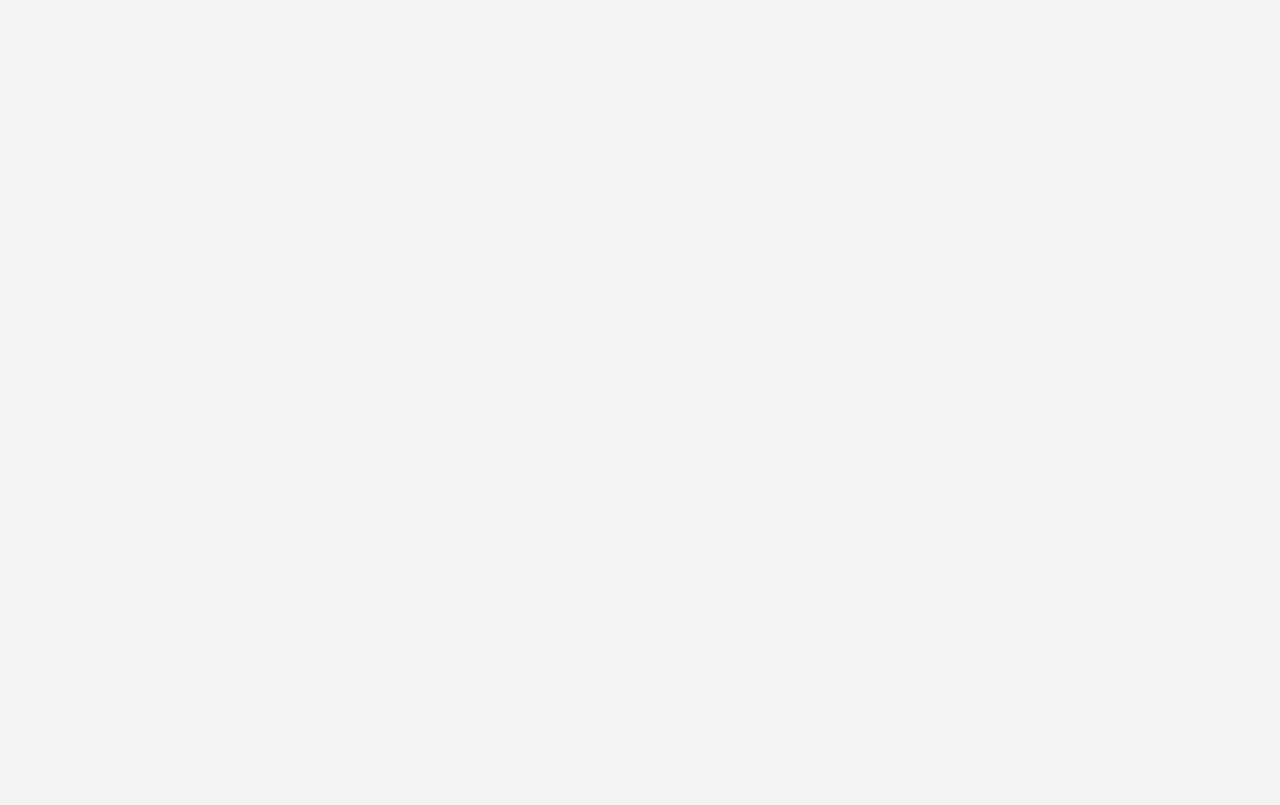
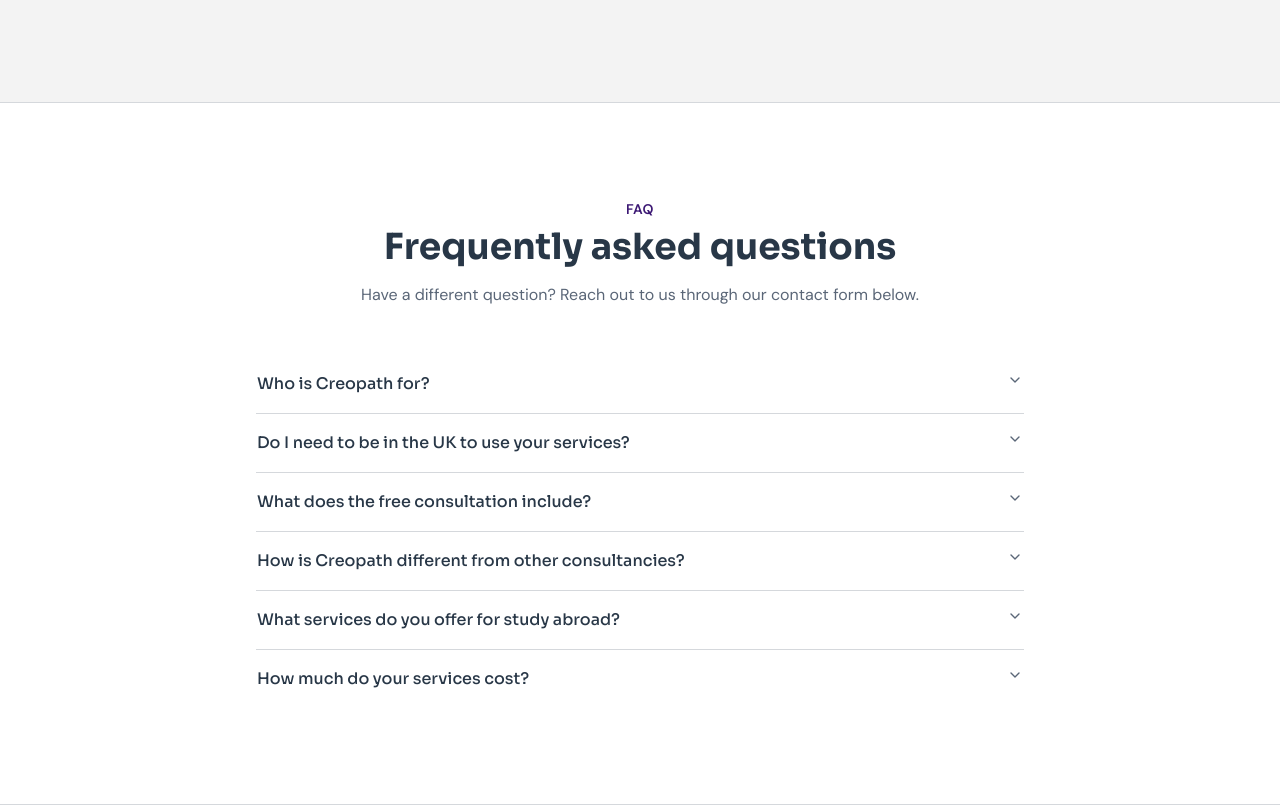
Before and after one commit to creopath/website, a Next.js app: page / in a window 1280 px wide. Shown: the part 2619-3424 px from the top of the page. Before the commit the page ends 2721 px from the top, so only its background shows below. Built offline with nearby package versions, Linux system fonts and the light colour scheme.

Commit message:
add FAQ section with shadcn accordion

```diff
--- a/app/page.tsx
+++ b/app/page.tsx
@@ -4,6 +4,7 @@
 import { Services } from "@/components/services"
 import { HowItWorks } from "@/components/how-it-works"
 import { About } from "@/components/about"
+import { FAQ } from "@/components/faq"
 
 export default function Page() {
   return (
@@ -15,6 +16,7 @@
         <Services />
         <HowItWorks />
         <About />
+        <FAQ />
       </main>
     </>
   )
--- /dev/null
+++ b/components/faq.tsx
@@ -0,0 +1,89 @@
+"use client"
+
+import { motion } from "motion/react"
+import {
+  Accordion,
+  AccordionContent,
+  AccordionItem,
+  AccordionTrigger,
+} from "@/components/ui/accordion"
+
+const faqs = [
+  {
+    question: "Who is Creopath for?",
+    answer:
+      "Creopath is for anyone looking to make informed career and education decisions — whether you're a student planning to study in the UK, a professional considering a career change, or someone seeking guidance on skill development and global opportunities.",
+  },
+  {
+    question: "Do I need to be in the UK to use your services?",
+    answer:
+      "Not at all. We work with clients from around the world, including India, Turkey, and many other countries. Our consultations are conducted online, so you can access our guidance from anywhere.",
+  },
+  {
+    question: "What does the free consultation include?",
+    answer:
+      "During your free consultation, we'll discuss your goals, background, and aspirations. We'll give you an honest assessment of your options and outline how we can help you move forward.",
+  },
+  {
+    question: "How is Creopath different from other consultancies?",
+    answer:
+      "We combine personalised, one-on-one advisory with AI-powered insights to give you data-driven recommendations. As a small team, you'll work directly with the people guiding your journey — no generic advice, no being passed between departments.",
+  },
+  {
+    question: "What services do you offer for study abroad?",
+    answer:
+      "We provide end-to-end support including university selection, application guidance, personal statement review, visa process support, and pre-departure preparation for students planning to study in the UK.",
+  },
+  {
+    question: "How much do your services cost?",
+    answer:
+      "We offer a free initial consultation. After that, our pricing depends on the scope of services you need. We'll provide a clear breakdown during your first call — no hidden fees or surprises.",
+  },
+]
+
+export function FAQ() {
+  return (
+    <section id="faq" className="border-y border-border bg-card px-6 py-24">
+      <div className="mx-auto max-w-3xl">
+        <motion.div
+          initial={{ opacity: 0, y: 20 }}
+          whileInView={{ opacity: 1, y: 0 }}
+          viewport={{ once: true }}
+          className="text-center"
+        >
+          <p className="text-sm font-semibold tracking-wide text-primary">
+            FAQ
+          </p>
+          <h2 className="mt-2 font-heading text-3xl font-bold text-foreground sm:text-4xl">
+            Frequently asked questions
+          </h2>
+          <p className="mx-auto mt-4 max-w-xl text-muted-foreground">
+            Have a different question? Reach out to us through our contact form
+            below.
+          </p>
+        </motion.div>
+
+        <motion.div
+          initial={{ opacity: 0, y: 20 }}
+          whileInView={{ opacity: 1, y: 0 }}
+          viewport={{ once: true }}
+          transition={{ delay: 0.1 }}
+          className="mt-12"
+        >
+          <Accordion type="single" collapsible>
+            {faqs.map((faq, index) => (
+              <AccordionItem key={index} value={`item-${index}`}>
+                <AccordionTrigger className="text-left font-heading text-base font-medium">
+                  {faq.question}
+                </AccordionTrigger>
+                <AccordionContent className="text-muted-foreground">
+                  {faq.answer}
+                </AccordionContent>
+              </AccordionItem>
+            ))}
+          </Accordion>
+        </motion.div>
+      </div>
+    </section>
+  )
+}
--- /dev/null
+++ b/components/ui/accordion.tsx
@@ -0,0 +1,81 @@
+"use client"
+
+import * as React from "react"
+import { Accordion as AccordionPrimitive } from "radix-ui"
+
+import { cn } from "@/lib/utils"
+import { ChevronDownIcon, ChevronUpIcon } from "lucide-react"
+
+function Accordion({
+  className,
+  ...props
+}: React.ComponentProps<typeof AccordionPrimitive.Root>) {
+  return (
+    <AccordionPrimitive.Root
+      data-slot="accordion"
+      className={cn("flex w-full flex-col", className)}
+      {...props}
+    />
+  )
+}
+
+function AccordionItem({
+  className,
+  ...props
+}: React.ComponentProps<typeof AccordionPrimitive.Item>) {
+  return (
+    <AccordionPrimitive.Item
+      data-slot="accordion-item"
+      className={cn("not-last:border-b", className)}
+      {...props}
+    />
+  )
+}
+
+function AccordionTrigger({
+  className,
+  children,
+  ...props
+}: React.ComponentProps<typeof AccordionPrimitive.Trigger>) {
+  return (
+    <AccordionPrimitive.Header className="flex">
+      <AccordionPrimitive.Trigger
+        data-slot="accordion-trigger"
+        className={cn(
+          "group/accordion-trigger relative flex flex-1 items-start justify-between rounded-md border border-transparent py-4 text-left text-sm font-medium transition-all outline-none hover:underline focus-visible:border-ring focus-visible:ring-3 focus-visible:ring-ring/50 focus-visible:after:border-ring disabled:pointer-events-none disabled:opacity-50 **:data-[slot=accordion-trigger-icon]:ml-auto **:data-[slot=accordion-trigger-icon]:size-4 **:data-[slot=accordion-trigger-icon]:text-muted-foreground",
+          className
+        )}
+        {...props}
+      >
+        {children}
+        <ChevronDownIcon data-slot="accordion-trigger-icon" className="pointer-events-none shrink-0 group-aria-expanded/accordion-trigger:hidden" />
+        <ChevronUpIcon data-slot="accordion-trigger-icon" className="pointer-events-none hidden shrink-0 group-aria-expanded/accordion-trigger:inline" />
+      </AccordionPrimitive.Trigger>
+    </AccordionPrimitive.Header>
+  )
+}
+
+function AccordionContent({
+  className,
+  children,
+  ...props
+}: React.ComponentProps<typeof AccordionPrimitive.Content>) {
+  return (
+    <AccordionPrimitive.Content
+      data-slot="accordion-content"
+      className="overflow-hidden text-sm data-open:animate-accordion-down data-closed:animate-accordion-up"
+      {...props}
+    >
+      <div
+        className={cn(
+          "h-(--radix-accordion-content-height) pt-0 pb-4 [&_a]:underline [&_a]:underline-offset-3 [&_a]:hover:text-foreground [&_p:not(:last-child)]:mb-4",
+          className
+        )}
+      >
+        {children}
+      </div>
+    </AccordionPrimitive.Content>
+  )
+}
+
+export { Accordion, AccordionItem, AccordionTrigger, AccordionContent }
```
